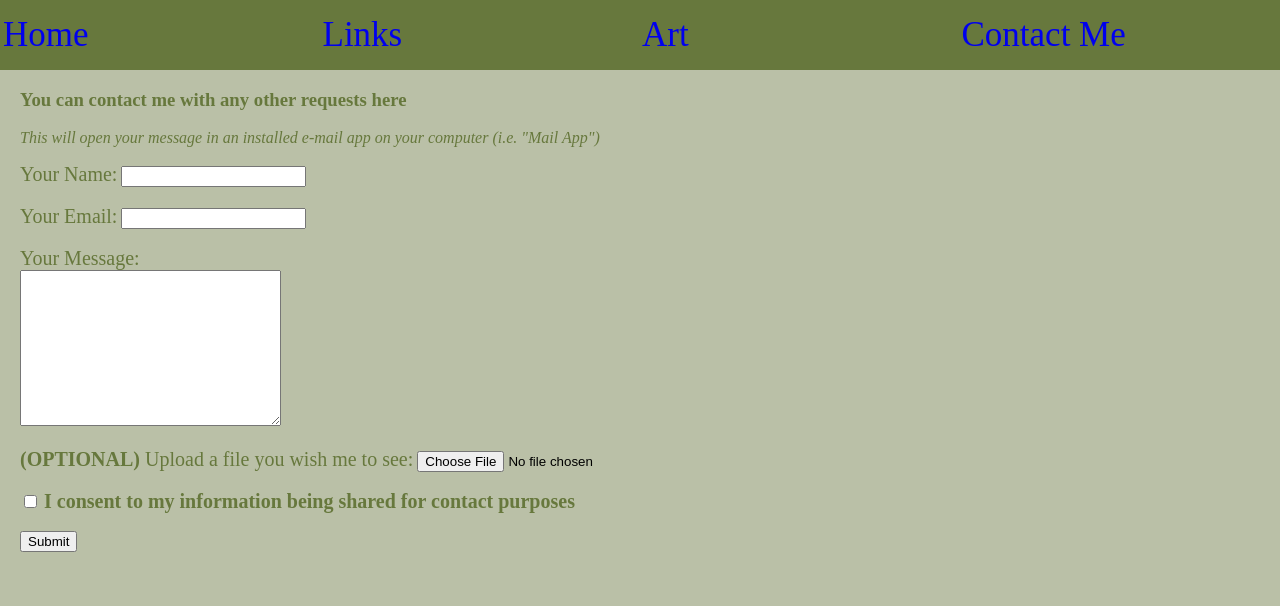
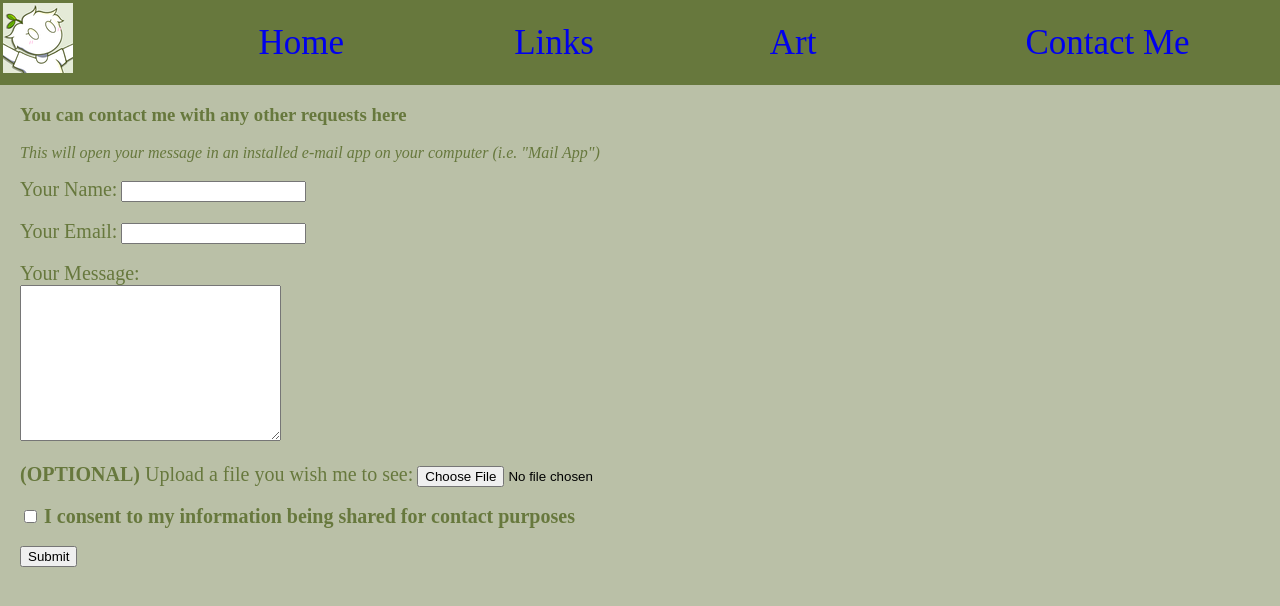
Before and after one commit to BiblioTekken/Fensite, a plain HTML site: page Contact.html in a window 1280 px wide. Drawn offline with Linux system fonts and the light colour scheme.

Commit message:
smol changes

```diff
--- a/CSS/style.css
+++ b/CSS/style.css
@@ -61,3 +61,8 @@ a:hover{
 .contactform{
   margin-left: 20px;
 }
+.profilepic{
+  height: 100px;
+  width: 100px;
+  margin: 0;
+}
--- a/Contact.html
+++ b/Contact.html
@@ -26,8 +26,12 @@ p{
       <table class="links"; >
       <tbody>
         <tr>
-          <td><a href="index.html">Home</a> </td> <td><a href="links.html">Links</a></td>
-          <td><a href="artcommissions.html">Art</a></td> <td><a href="Contact.html">Contact Me</a></td>
+          <td>
+            <img src="fen.png" alt="Fennel's Profile Picture"></td>
+            <td><a href="index.html">Home</a> </td>
+            <td><a href="links.html">Links</a></td>
+            <td><a href="artcommissions.html">Art</a></td>
+            <td><a href="Contact.html">Contact Me</a></td>
         </tr>
       </tbody>
     </table></p>
```
Also changed, not shown: artcommissions.html (+6 -2 lines), index.html (+7 -5 lines), links.html (+6 -2 lines), fen.png (added).
